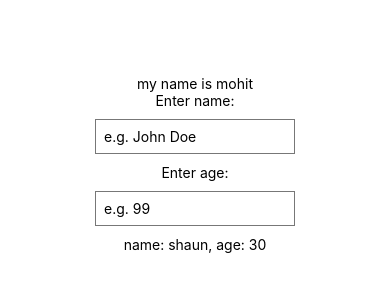
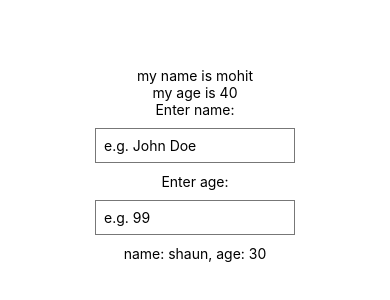
Before and after one commit to mohitkushwaha475/TodoAPP, a React Native app: screen / in a window 390 px wide. Shown: the part 258-558 px from the top of the page. Built offline with nearby package versions, Linux system fonts and the light colour scheme.

Commit message:
style commit

```diff
--- a/App.js
+++ b/App.js
@@ -8,6 +8,7 @@ export default function App() {
   return (
     <View style={styles.container}>
       <Text>my name is mohit</Text>
+      <Text>my age is 40</Text>
       <Text>Enter name:</Text>
       <TextInput
         placeholder='e.g. John Doe'
```
